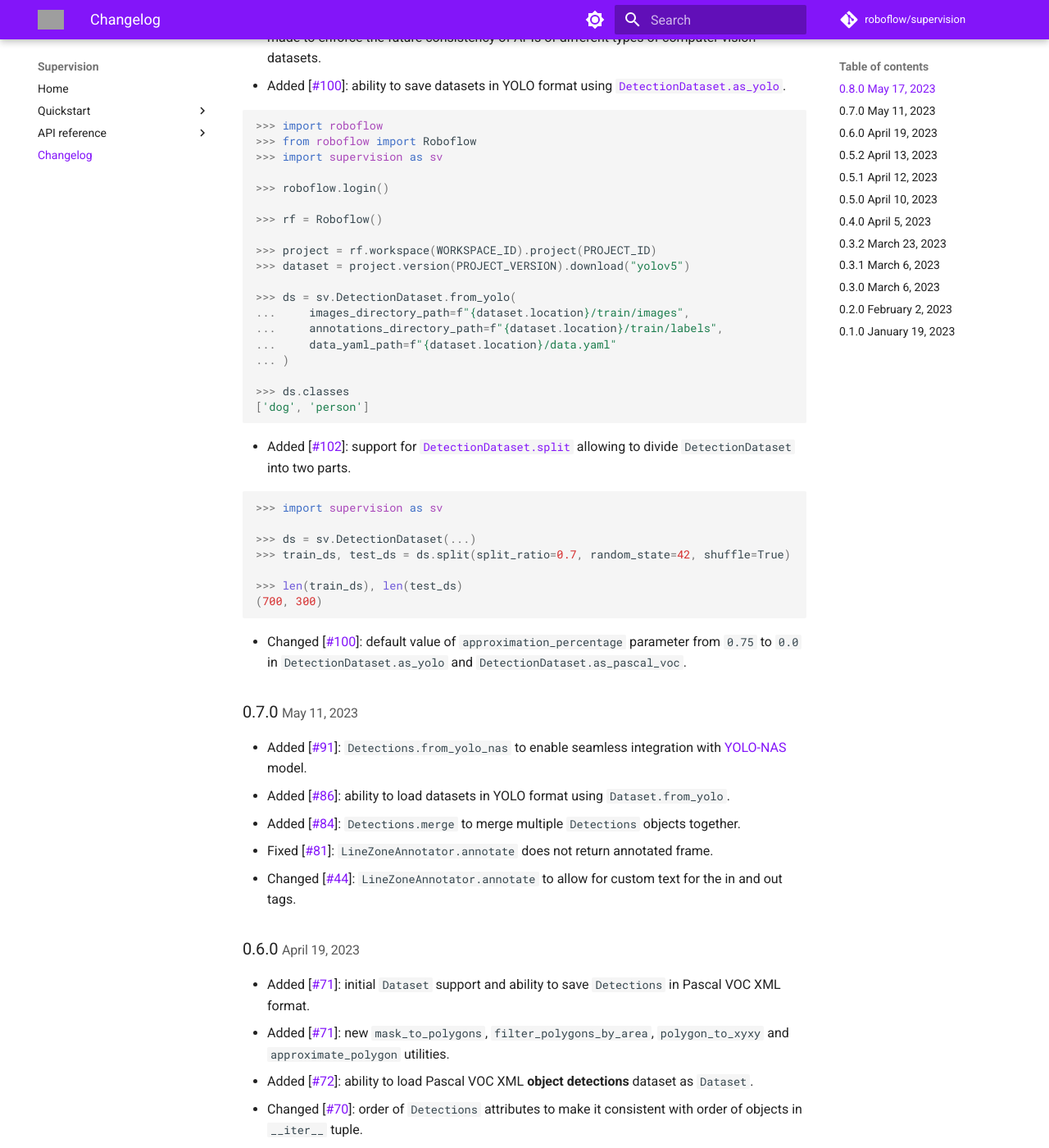
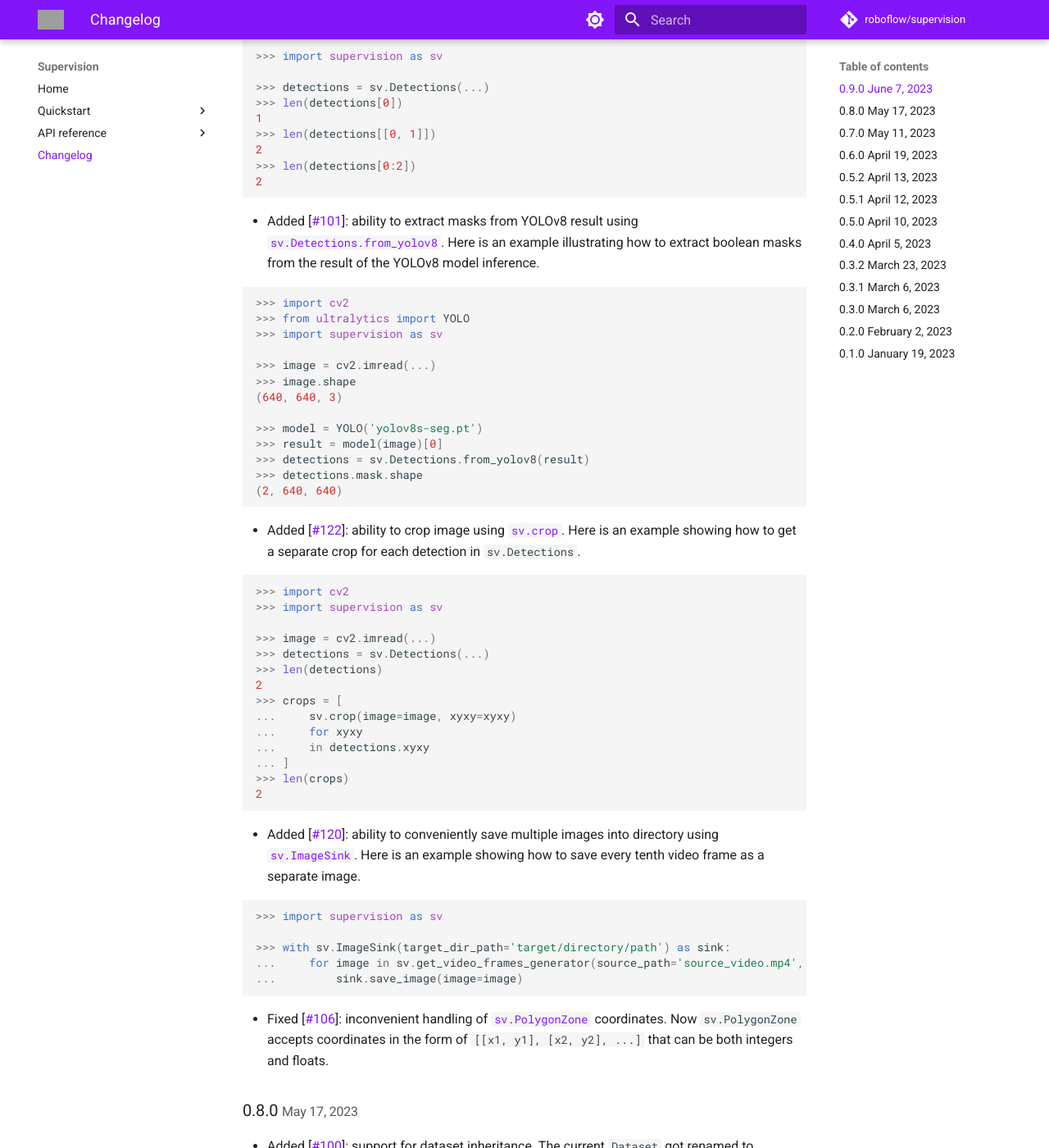
Before and after one commit to tophusna/supervision, an MkDocs documentation site: the page built from docs/changelog.md, in a window 1280 px wide and 1400 px high, scrolled down 244 px. Shown: the whole window at 82% size. Built offline with MkDocs 1.6.1 and Material for MkDocs 9.7.7, drawn with Linux system fonts in a browser that asks for light colours; comment, search, counter and statistics services are not loaded; some of the changed text lies outside the part shown; grey boxes are pictures that could not be loaded.

Commit message:
🪵 Update changelog.

````diff
--- a/docs/changelog.md
+++ b/docs/changelog.md
@@ -1,3 +1,68 @@
+### 0.9.0 <small>June 7, 2023</small>
+
+- Added [[#118](https://github.com/roboflow/supervision/pull/118)]: ability to select [`sv.Detections`](https://roboflow.github.io/supervision/detection/core/#supervision.detection.core.Detections.__getitem__) by index, list of indexes or slice. Here is an example illustrating the new selection methods.
+
+```python
+>>> import supervision as sv
+
+>>> detections = sv.Detections(...)
+>>> len(detections[0])
+1
+>>> len(detections[[0, 1]])
+2
+>>> len(detections[0:2])
+2
+```
+
+- Added [[#101](https://github.com/roboflow/supervision/pull/101)]: ability to extract masks from YOLOv8 result using [`sv.Detections.from_yolov8`](https://roboflow.github.io/supervision/detection/core/#supervision.detection.core.Detections.from_yolov8). Here is an example illustrating how to extract boolean masks from the result of the YOLOv8 model inference.
+
+```python
+>>> import cv2
+>>> from ultralytics import YOLO
+>>> import supervision as sv
+
+>>> image = cv2.imread(...)
+>>> image.shape
+(640, 640, 3)
+
+>>> model = YOLO('yolov8s-seg.pt')
+>>> result = model(image)[0]
+>>> detections = sv.Detections.from_yolov8(result)
+>>> detections.mask.shape
+(2, 640, 640)
+```
+
+- Added [[#122](https://github.com/roboflow/supervision/pull/122)]: ability to crop image using [`sv.crop`](https://roboflow.github.io/supervision/utils/image/#crop). Here is an example showing how to get a separate crop for each detection in `sv.Detections`.
+
+```python
+>>> import cv2
+>>> import supervision as sv
+
+>>> image = cv2.imread(...)
+>>> detections = sv.Detections(...)
+>>> len(detections)
+2
+>>> crops = [
+...     sv.crop(image=image, xyxy=xyxy)
+...     for xyxy
+...     in detections.xyxy
+... ]
+>>> len(crops)
+2
+```
+
+- Added [[#120](https://github.com/roboflow/supervision/pull/120)]: ability to conveniently save multiple images into directory using [`sv.ImageSink`](https://roboflow.github.io/supervision/utils/image/#imagesink). Here is an example showing how to save every tenth video frame as a separate image.
+
+```python
+>>> import supervision as sv
+
+>>> with sv.ImageSink(target_dir_path='target/directory/path') as sink:
+...     for image in sv.get_video_frames_generator(source_path='source_video.mp4', stride=10):
+...         sink.save_image(image=image)
+```
+
+- Fixed [[#106](https://github.com/roboflow/supervision/issues/106)]: inconvenient handling of [`sv.PolygonZone`](https://roboflow.github.io/supervision/detection/tools/polygon_zone/#polygonzone) coordinates. Now `sv.PolygonZone` accepts coordinates in the form of `[[x1, y1], [x2, y2], ...]` that can be both integers and floats.
+
 ### 0.8.0 <small>May 17, 2023</small>
 
 - Added [[#100](https://github.com/roboflow/supervision/pull/100)]: support for dataset inheritance. The current `Dataset` got renamed to `DetectionDataset`. Now [`DetectionDataset`](https://roboflow.github.io/supervision/dataset/core/#detectiondataset) inherits from `BaseDataset`. This change was made to enforce the future consistency of APIs of different types of computer vision datasets.
````
